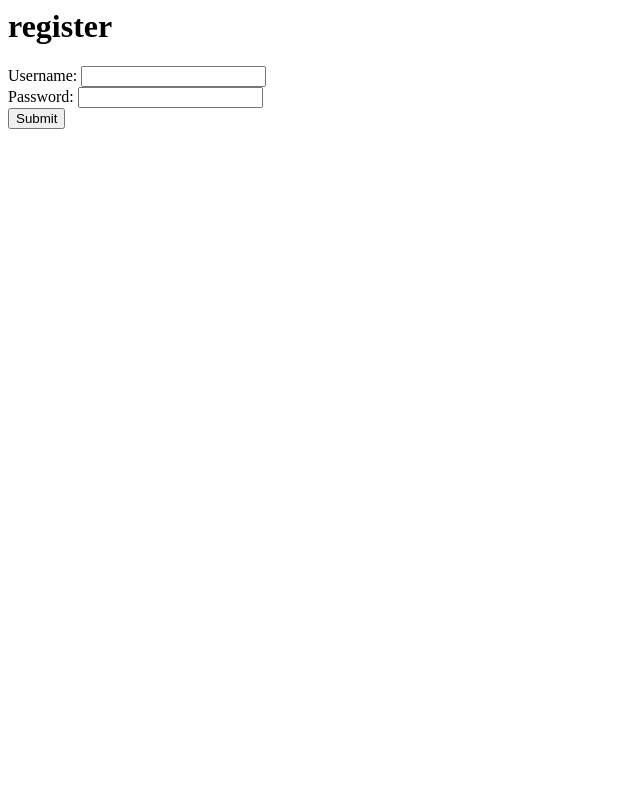
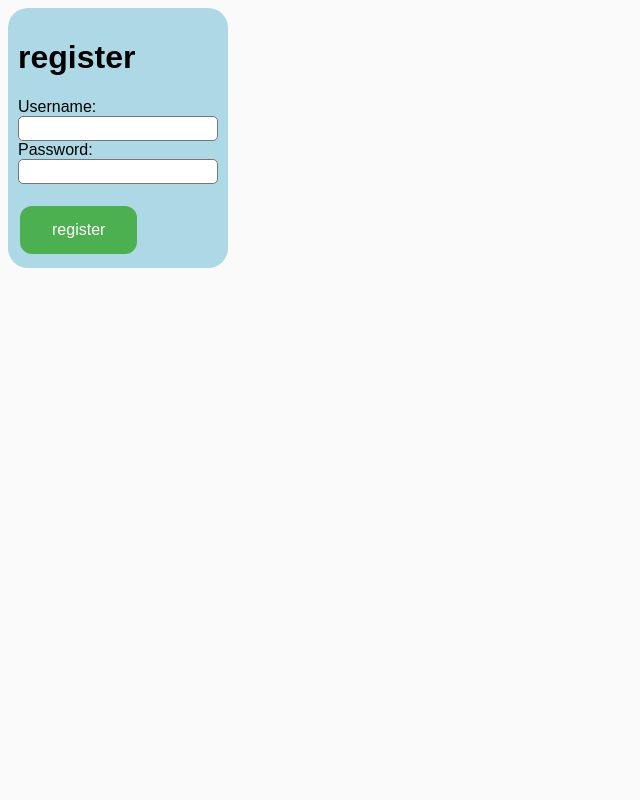
Before and after one commit to goqjwcbi/curly-guacamole, a Flask app: template templates/register.html in a window 1280 px wide. Shown: the whole page, without its empty margins (0-640 px from the left). Run offline with Flask 2, Linux system fonts and the light colour scheme; the template is opened without the code that fills it, so the values that code supplies are empty.

Commit message:
css for login and register page

```diff
--- /dev/null
+++ b/static/login.css
@@ -0,0 +1,44 @@
+
+    #password {
+        border-radius: 5px;
+        background: #FFFFFF;
+        padding: 0px;
+        width: 200px;
+        height: 25px;
+        border-style: solid;
+        border-width: 1px;
+
+        }
+        body{font-family:Arial;background-color:  #fafafa;}
+    #username {
+        border-radius: 5px;
+        background: #FFFFFF;
+        padding: 0px;
+        width: 200px;
+        height: 25px;
+        border-style: solid;
+        border-width: 1px;
+
+        }
+    #button {
+            border-radius: 12px;
+            background-color: #4CAF50;
+            border: none;
+            color: white;
+            padding: 15px 32px;
+            text-align: center;
+            text-decoration: none;
+            display: inline-block;
+            font-size: 16px;
+            margin: 4px 2px;
+            cursor: pointer;
+        }
+    #main {
+        height: 150px;
+        width: 200px;
+        padding: 10px 10px 100px 10px;
+        border-radius: 20px;
+        border-width: 5px;
+        margin:0;
+        background-color: lightblue;
+        }
--- a/templates/register.html
+++ b/templates/register.html
@@ -1,14 +1,18 @@
 <head>
-  <title> REGSITER </title>
+  <title> Register </title>
+  <link rel="stylesheet" href="/login.css">
+
 </head>
 
 <body>
-
+  <div id = "main">
   <h1> register </h1>
 
-  <form action="/register" method="post">
-	Username: <input name="username" type="text" /> <br>
-	Password: <input name="password" type="password" /> <br>
-	<input type="submit" />
+  <form  action="/register" method="post">
+	Username: <input id = "username" name="username" type="text" /> <br>
+	Password: <input id = "password" name="password" type="password" /> <br>
+  <br>
+  <input value = "register" id = "button" type="submit" />
   </form>
+</div>
 </body>
```
Also changed, not shown: templates/login.html (+9 -5 lines).
